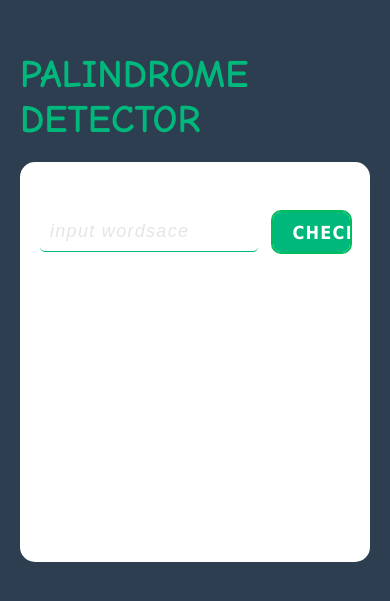
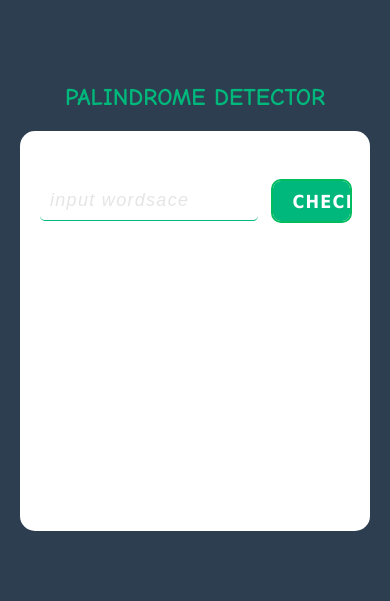
Before and after one commit to abdull65/Palindrome-project, a plain HTML site: page index.html in a window 390 px wide. Shown: the part 105-706 px from the top of the page. Drawn offline with Linux system fonts and the light colour scheme; a web font is replaced by a local one.

Commit message:
Update style.css

```diff
--- a/style.css
+++ b/style.css
@@ -151,6 +151,10 @@ width: 25%;
   }
 
   @media screen and (max-width: 44em) {
+    .title {
+      font-size: 2.4rem;
+      text-align: center;
+    }
      .inputBox {
        gap: 10px;
      }
```
